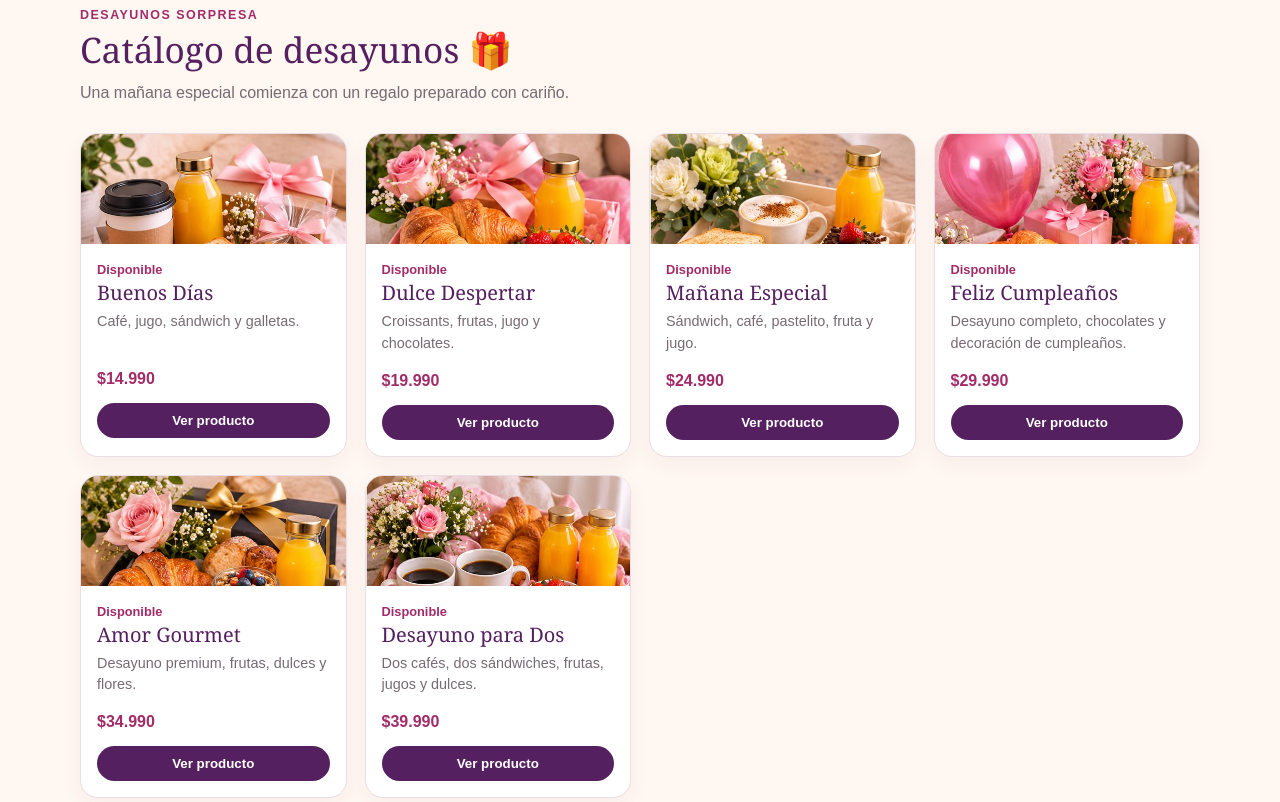
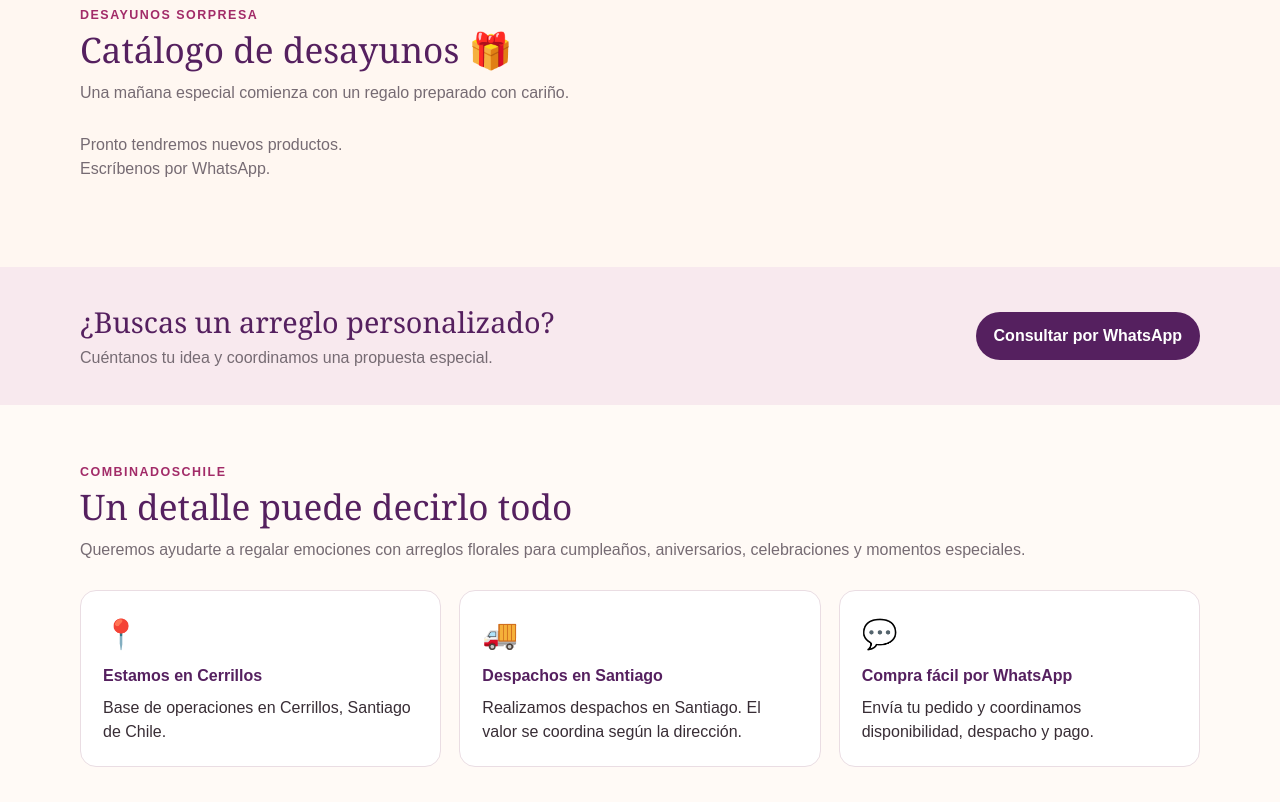
Before and after one commit to combinadoschile/combinadoschile.github.io, a plain HTML site: page index.html in a window 1280 px wide. Shown: the part 2040-2842 px from the top of the page. Drawn offline with Linux system fonts and the light colour scheme; no server answers.

Commit message:
Clear breakfast products data
Removed predefined breakfast products and initialized BREAKFAST_PRODUCTS as an empty array.

```diff
--- a/index.html
+++ b/index.html
@@ -47,14 +47,7 @@ const DEFAULT_PRODUCTS=[
 {id:'elegancia',name:'Elegancia',description:'Caja floral con una presentación especial.',price:39990,image:'',available:true,tag:'Presentación especial',category:'flores'},
 {id:'amor-eterno',name:'Amor Eterno',description:'Ramo premium de flores mixtas.',price:49990,image:'',available:true,tag:'Un regalo inolvidable',category:'flores'}
 ];
-const BREAKFAST_PRODUCTS=[
-{id:'buenos-dias',name:'Buenos Días',description:'Café, jugo, sándwich y galletas.',price:14990,image:'desayuno-buenos-dias.jpg',available:true,tag:'Un comienzo delicioso',category:'desayunos'},
-{id:'dulce-despertar',name:'Dulce Despertar',description:'Croissants, frutas, jugo y chocolates.',price:19990,image:'desayuno-dulce-despertar.jpg',available:true,tag:'Dulce y especial',category:'desayunos'},
-{id:'manana-especial',name:'Mañana Especial',description:'Sándwich, café, pastelito, fruta y jugo.',price:24990,image:'desayuno-manana-especial.jpg',available:true,tag:'Para sorprender',category:'desayunos'},
-{id:'feliz-cumpleanos',name:'Feliz Cumpleaños',description:'Desayuno completo, chocolates y decoración de cumpleaños.',price:29990,image:'desayuno-feliz-cumpleanos.jpg',available:true,tag:'Celebra desde temprano',category:'desayunos'},
-{id:'amor-gourmet',name:'Amor Gourmet',description:'Desayuno premium, frutas, dulces y flores.',price:34990,image:'desayuno-amor-gourmet.jpg',available:true,tag:'Un detalle premium',category:'desayunos'},
-{id:'desayuno-para-dos',name:'Desayuno para Dos',description:'Dos cafés, dos sándwiches, frutas, jugos y dulces.',price:39990,image:'desayuno-para-dos.jpg',available:true,tag:'Para compartir',category:'desayunos'}
-];
+const BREAKFAST_PRODUCTS=[];
 let products=[...DEFAULT_PRODUCTS,...BREAKFAST_PRODUCTS];
 function parseCSV(text){const rows=[];let row=[],field='',quoted=false;for(let i=0;i<text.length;i++){const c=text[i],n=text[i+1];if(c==='"'&&quoted&&n==='"'){field+='"';i++}else if(c==='"'){quoted=!quoted}else if(c===','&&!quoted){row.push(field);field=''}else if((c==='\n'||c==='\r')&&!quoted){if(c==='\r'&&n==='\n')i++;row.push(field);if(row.some(v=>v.trim()))rows.push(row);row=[];field=''}else field+=c}row.push(field);if(row.some(v=>v.trim()))rows.push(row);return rows}
 function normalizeHeader(v){return String(v||'').normalize('NFD').replace(/[\u0300-\u036f]/g,'').trim().toLowerCase()}
```
